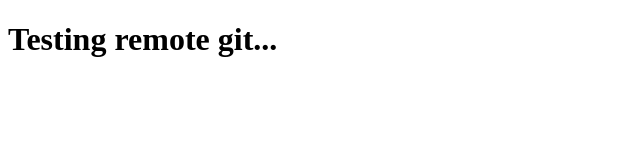
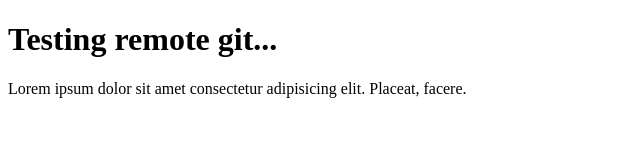
Before and after one commit to erproject14/er-git-test, a plain HTML site: page index.html in a window 1280 px wide. Shown: the whole page, without its empty margins (0-640 px from the left). Drawn offline with Linux system fonts and the light colour scheme.

Commit message:
menambahkan paragraf

```diff
--- a/index.html
+++ b/index.html
@@ -8,5 +8,8 @@
   </head>
   <body>
     <h1>Testing remote git...</h1>
+    <p>
+      Lorem ipsum dolor sit amet consectetur adipisicing elit. Placeat, facere.
+    </p>
   </body>
 </html>
```
